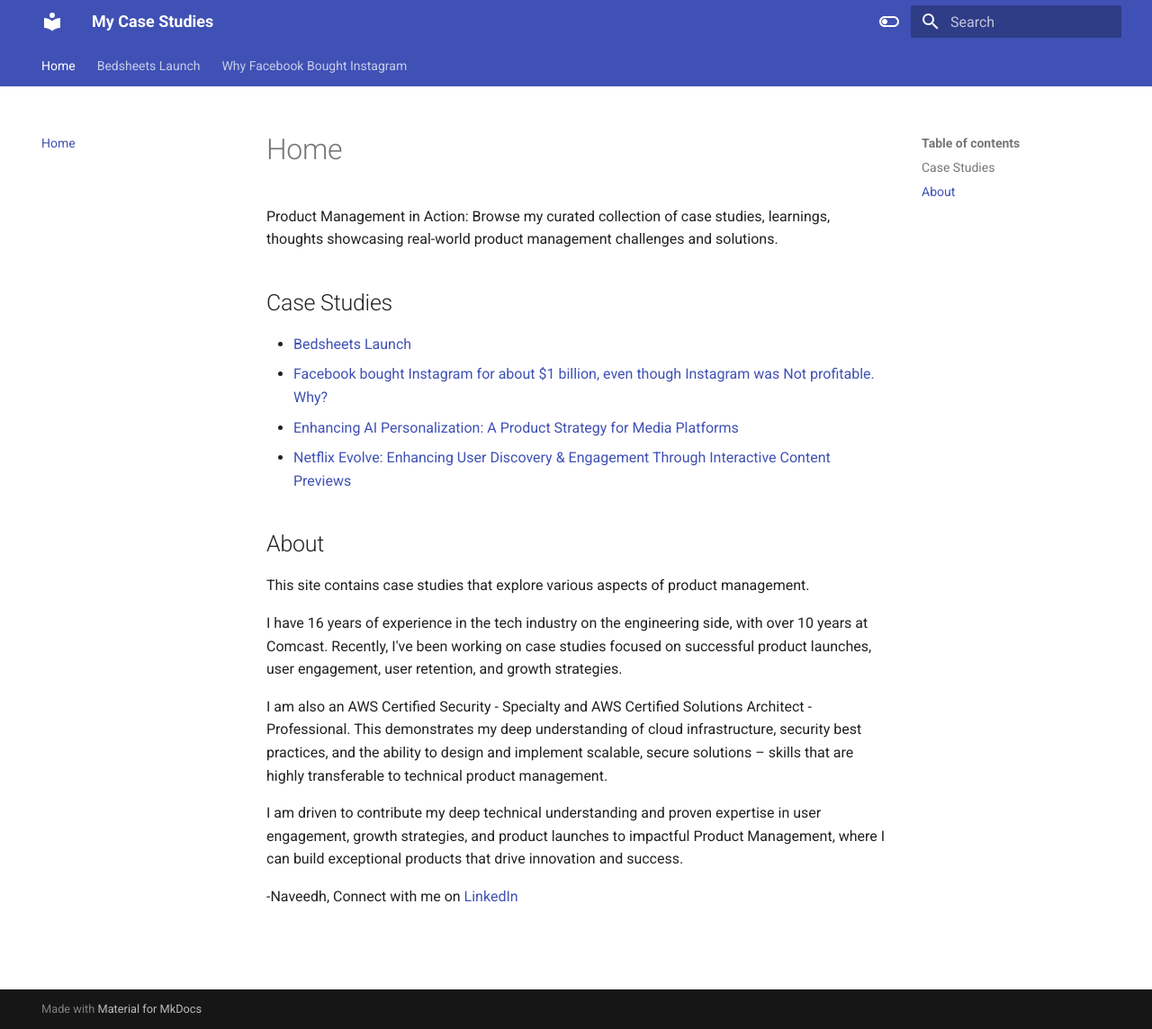
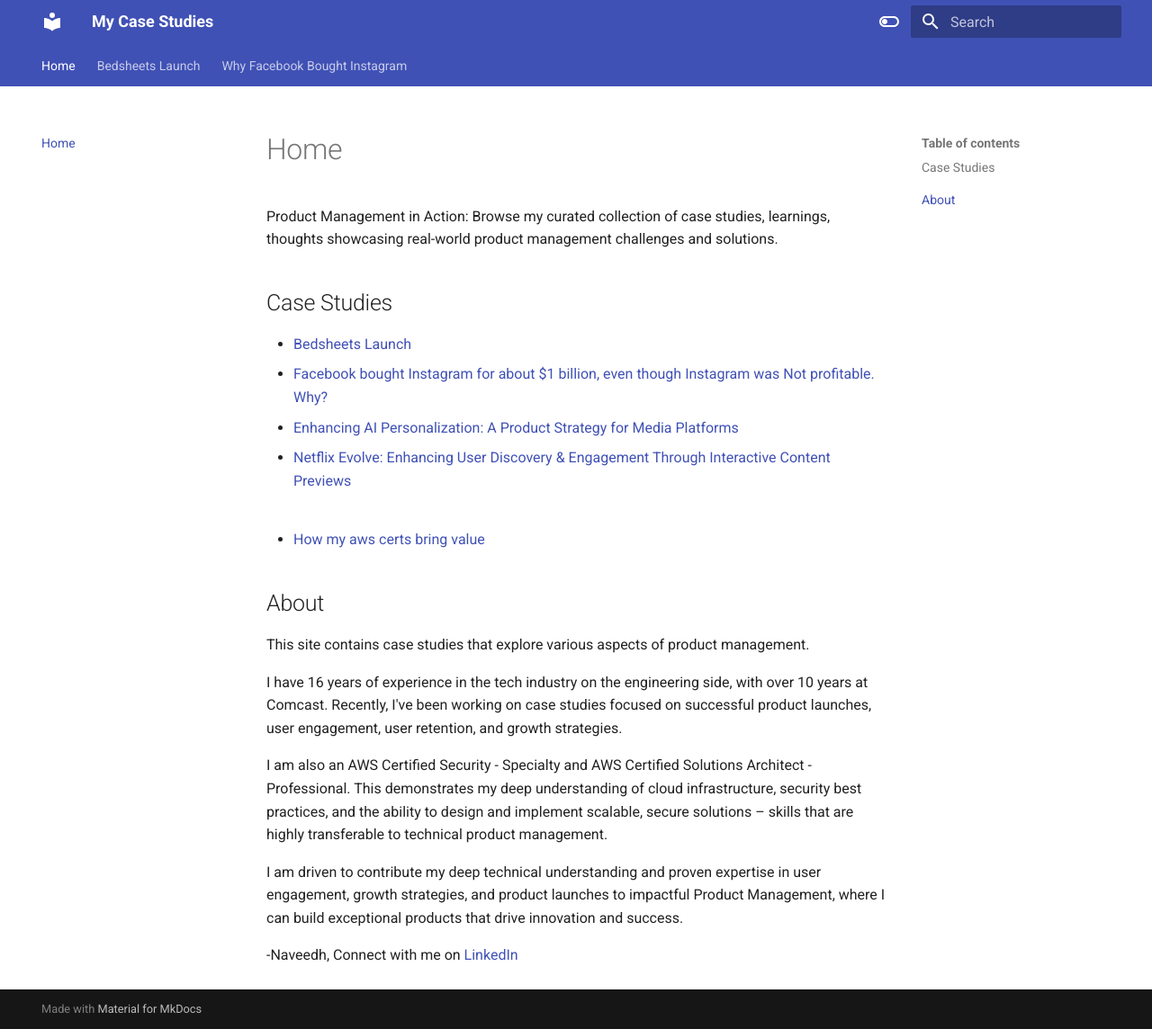
Before and after one commit to naveedhsk/ai-reliability-rag, an MkDocs documentation site: the page built from docs/index.md, in a window 1280 px wide and 1144 px high. Shown: the whole window at 90% size. Built offline with MkDocs 1.6.1 and Material for MkDocs 9.7.7, drawn with Linux system fonts in a browser that asks for light colours.

Commit message:
Update index.md

```diff
--- a/docs/index.md
+++ b/docs/index.md
@@ -6,6 +6,10 @@
 * [Facebook bought Instagram for about $1 billion, even though Instagram was Not profitable. Why?](instagram.md)
 * [Enhancing AI Personalization: A Product Strategy for Media Platforms](personalization.md)
 * [Netflix Evolve: Enhancing User Discovery & Engagement Through Interactive Content Previews](netflix-evolve.md)
+
+##
+* [How my aws certs bring value](cert-value.md)
+
 
 ## About
 
```
